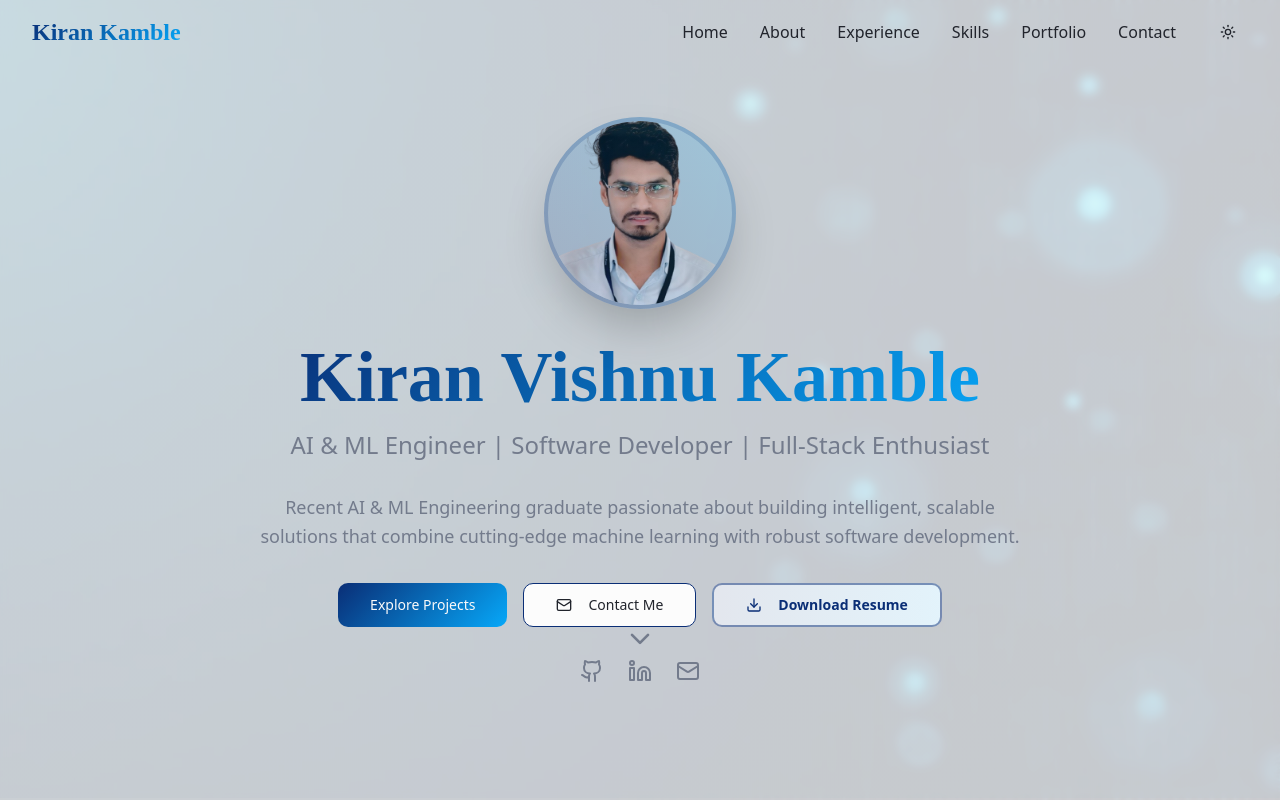
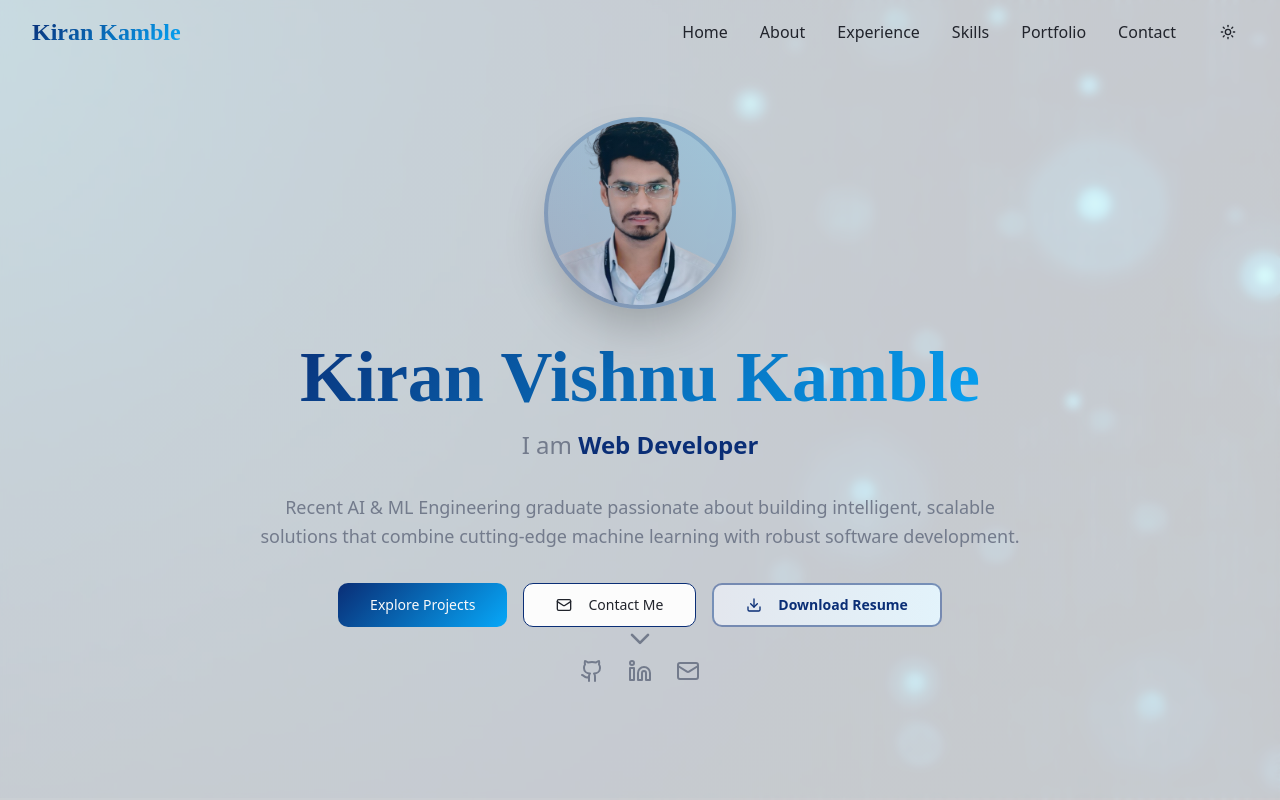
Before and after one commit to kirankamble1523/kiranvkamble, a React (Vite) app: page / in a window 1280 px wide. Shown: the top 800 px of the page. Built offline with nearby package versions, Linux system fonts and the light colour scheme; a web font is replaced by a local one.

Commit message:
Update hero section tagline

```diff
--- a/src/components/Hero.tsx
+++ b/src/components/Hero.tsx
@@ -3,8 +3,19 @@ import { ChevronDown, Download, Mail, Github, Linkedin } from 'lucide-react'
 import { Button } from '@/components/ui/button'
 import kiranPortrait from '@/assets/kiran-profile.png'
 import techBg from '@/assets/tech-bg.jpg'
+import { useState, useEffect } from 'react'
 
 const Hero = () => {
+  const roles = ['AI & ML Engineer', 'Software Developer', 'Web Developer', 'Python Developer']
+  const [currentRoleIndex, setCurrentRoleIndex] = useState(0)
+
+  useEffect(() => {
+    const interval = setInterval(() => {
+      setCurrentRoleIndex((prevIndex) => (prevIndex + 1) % roles.length)
+    }, 3000)
+
+    return () => clearInterval(interval)
+  }, [])
   const scrollToSection = (href: string) => {
     const element = document.querySelector(href)
     if (element) {
@@ -66,7 +77,17 @@ const Hero = () => {
               Kiran Vishnu Kamble
             </h1>
             <p className="text-xl md:text-2xl text-muted-foreground font-medium">
-              AI & ML Engineer | Software Developer | Full-Stack Enthusiast
+              <span>I am </span>
+              <motion.span
+                key={currentRoleIndex}
+                initial={{ opacity: 0, y: 20 }}
+                animate={{ opacity: 1, y: 0 }}
+                exit={{ opacity: 0, y: -20 }}
+                transition={{ duration: 0.5 }}
+                className="text-primary font-semibold"
+              >
+                {roles[currentRoleIndex]}
+              </motion.span>
             </p>
           </motion.div>
 
```
